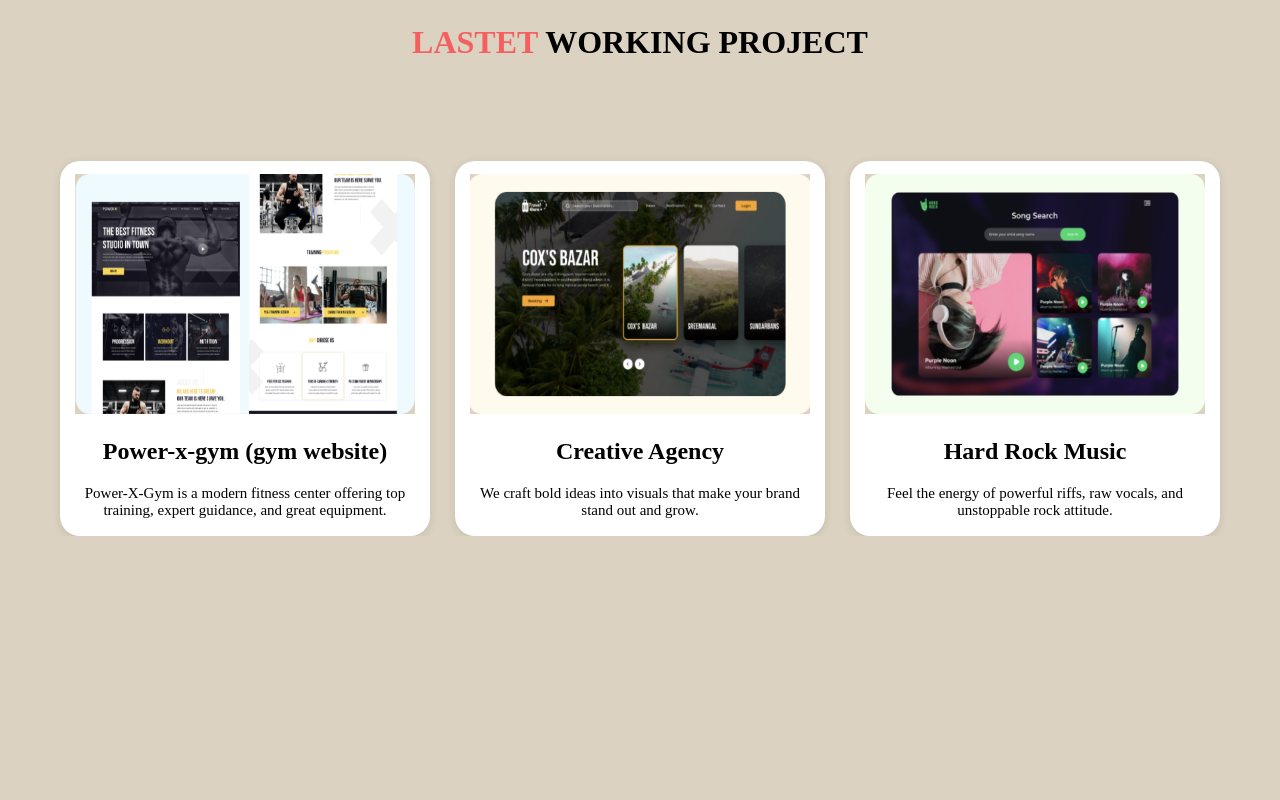
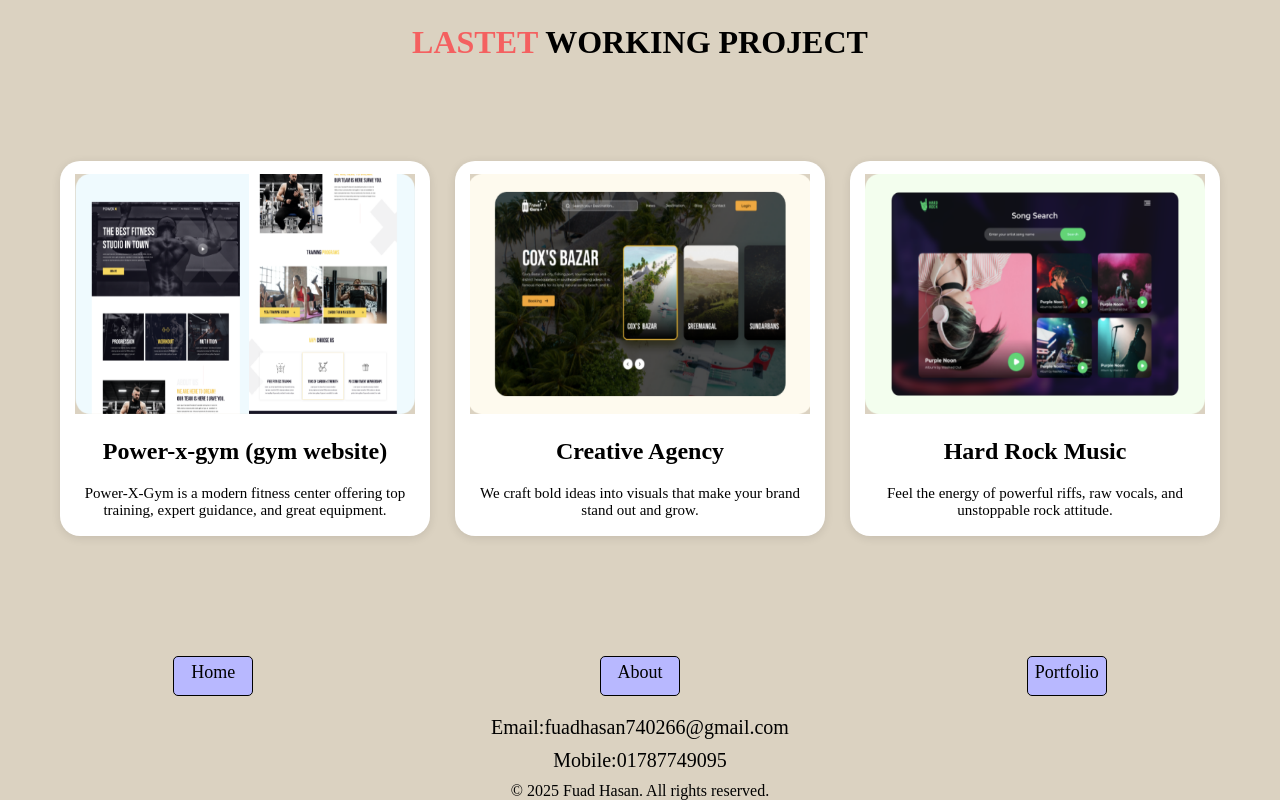
Before and after one commit to fuadhasan199/fuad-responsive-challenge, a plain HTML site: page index.html in a window 1280 px wide. Shown: the part 820-1620 px from the top of the page. Before the commit the page ends 1356 px from the top, so only its background shows below. Drawn offline with Linux system fonts and the light colour scheme.

Commit message:
footer done

```diff
--- a/index.css
+++ b/index.css
@@ -143,6 +143,51 @@ justify-content: space-between;
   }
 
 
+  .footer-container a{
+     text-decoration: none;
+     border: 1px solid black;
+     background-color: rgb(184, 184, 255);
+     border-radius: 5px;
+     width: 80px;
+     height: 40px;
+     color: black;
+     padding: 5px;
+     text-align: center;
+      gap: 50px;
+
+    }
+      .footer-container ul{
+        display: flex;
+        justify-content: space-around;
+      }
+      .last{
+        text-align: center;
+        margin-top: 10px;
+      }
+      .mail{
+      margin-top: 20px;
+      text-align: center;
+      font-size: 20px;
+      font-weight: lighter;
+     }
+     .phone{
+      margin-top: 10px;
+      text-align: center;
+      font-size: 20px;
+      font-weight: lighter;
+
+     }
+
+     .footer{
+      margin-top: 80px;
+        background-color: white;
+
+     }
+
+
+
+
+
 
 
 
@@ -191,4 +236,11 @@ justify-content: space-between;
         margin: 0 20px;
         padding: 20px;
        }
+       .footer-container{
+        flex-direction: column;
+        align-items: center;
+        text-align: center;
+        margin: 0 auto;
+
+       }
 }
--- a/index.html
+++ b/index.html
@@ -78,7 +78,26 @@
     </main>
 
 
-    <footer>
+    <footer class="footer">
+
+        <div class="footer-container">
+            <ul>
+                <a class="btn-style" href="">Home</a>
+                <a class="btn-style"  href="">About</a>
+                <a class="btn-style"  href="">Portfolio</a>
+            </ul>
+            <div class="address">
+               <p class="mail"> Email:fuadhasan740266@gmail.com</p>
+               <p class="phone">Mobile:01787749095</p>
+               <p class="last">&copy; 2025 Fuad Hasan. All rights  reserved.</p>
+
+            </div>
+        </div>
+
+
+
+
+
 
     </footer>
 </body>
```
